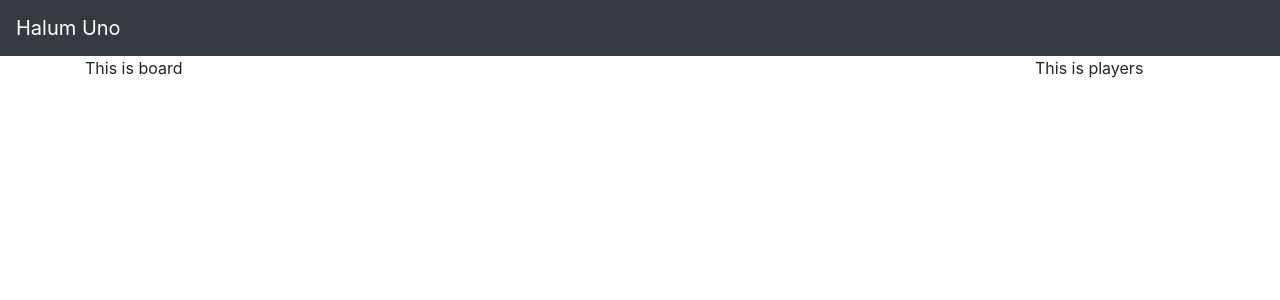
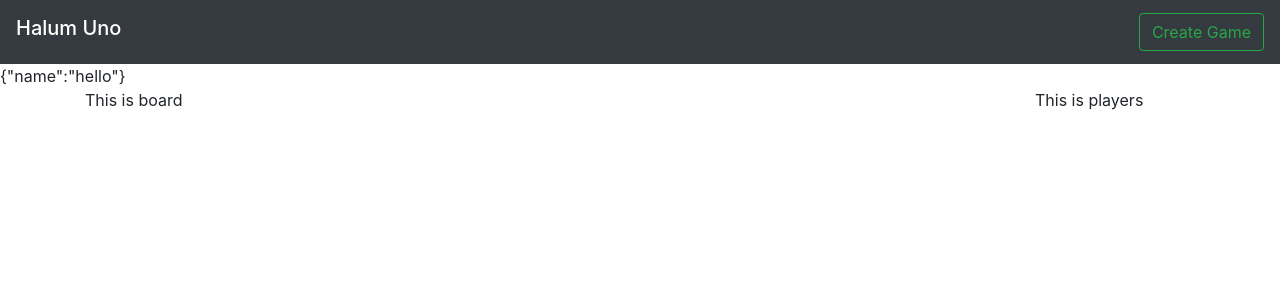
Before and after one commit to Halum/uno-ui-react, a React (Create React App) app: page / in a window 1280 px wide. Shown: the top 300 px of the page. Built offline with nearby package versions, Linux system fonts and the light colour scheme.

Commit message:
Add button to create game and send request on click

```diff
--- a/src/components/button.component.jsx
+++ b/src/components/button.component.jsx
@@ -3,14 +3,18 @@ import PropTypes from 'prop-types';
 
 const Button = ({
   content,
-  onClick
+  onClick,
+  className,
 }) => (
-  <button onClick={onClick}>{content}</button>
+  <button className={`btn ${className}`} onClick={onClick} type="button">
+    {content}
+  </button>
 )
 
 Button.propTypes = {
   content: PropTypes.string.isRequired,
-  onClick: PropTypes.func
+  onClick: PropTypes.func,
+  className: PropTypes.string
 };
 
 export default Button;
--- a/src/components/header.component.jsx
+++ b/src/components/header.component.jsx
@@ -1,18 +1,30 @@
 import React, { Component } from 'react';
 import { connect } from 'react-redux';
+import Button from './button.component';
+import { createNewGame } from './../actions/initialAction';
 
 export class HeaderComponent extends Component {
   constructor(props) {
     super(props);
     this.state = {};
+
+    this.onCreateGameClick = this.onCreateGameClick.bind(this);
+  }
+
+  onCreateGameClick() {
+    this.props.createNewGame();
   }
 
   render() {
     return (
       <div>
-        <nav class="navbar navbar-dark bg-dark">
-          <div class="navbar-brand">Halum Uno</div>
+        <nav className="navbar navbar-dark bg-dark">
+          <div className="navbar-brand h1">Halum Uno</div>
+          <Button content="Create Game"
+            className="btn-outline-success"
+            onClick={this.onCreateGameClick}></Button>
         </nav>
+        <div>{JSON.stringify(this.props.game)}</div>
       </div>
     );
   }
@@ -20,8 +32,8 @@ export class HeaderComponent extends Component {
 
 const mapStoreToProps = store => {
   return {
-
+    game: store.initializer.game
   };
 };
 
-export default connect(mapStoreToProps, null)(HeaderComponent);
+export default connect(mapStoreToProps, { createNewGame })(HeaderComponent);
--- a/src/components/page.component.jsx
+++ b/src/components/page.component.jsx
@@ -3,12 +3,12 @@ import Board from './board.component';
 import Players from './players.component';
 
 const Page = props => (
-  <div class="container">
-    <div class="row">
-      <div class="col-10">
+  <div className="container">
+    <div className="row">
+      <div className="col-10">
         <Board></Board>
       </div>
-      <div class="col">
+      <div className="col">
         <Players></Players>
       </div>
     </div>
--- a/src/reducers/initialReduicer.js
+++ b/src/reducers/initialReduicer.js
@@ -1,11 +1,11 @@
 import {NEW_GAME, JOIN_GAME, PLAYER_READY} from '../actions/types';
 
 const initialState = {
-  game: {}
+  game: {name: 'hello'}
 };
 
 export default (state = initialState, action) => {
-  switch(action) {
+  switch(action.type) {
     case NEW_GAME:
       return {
         ...state,
```
